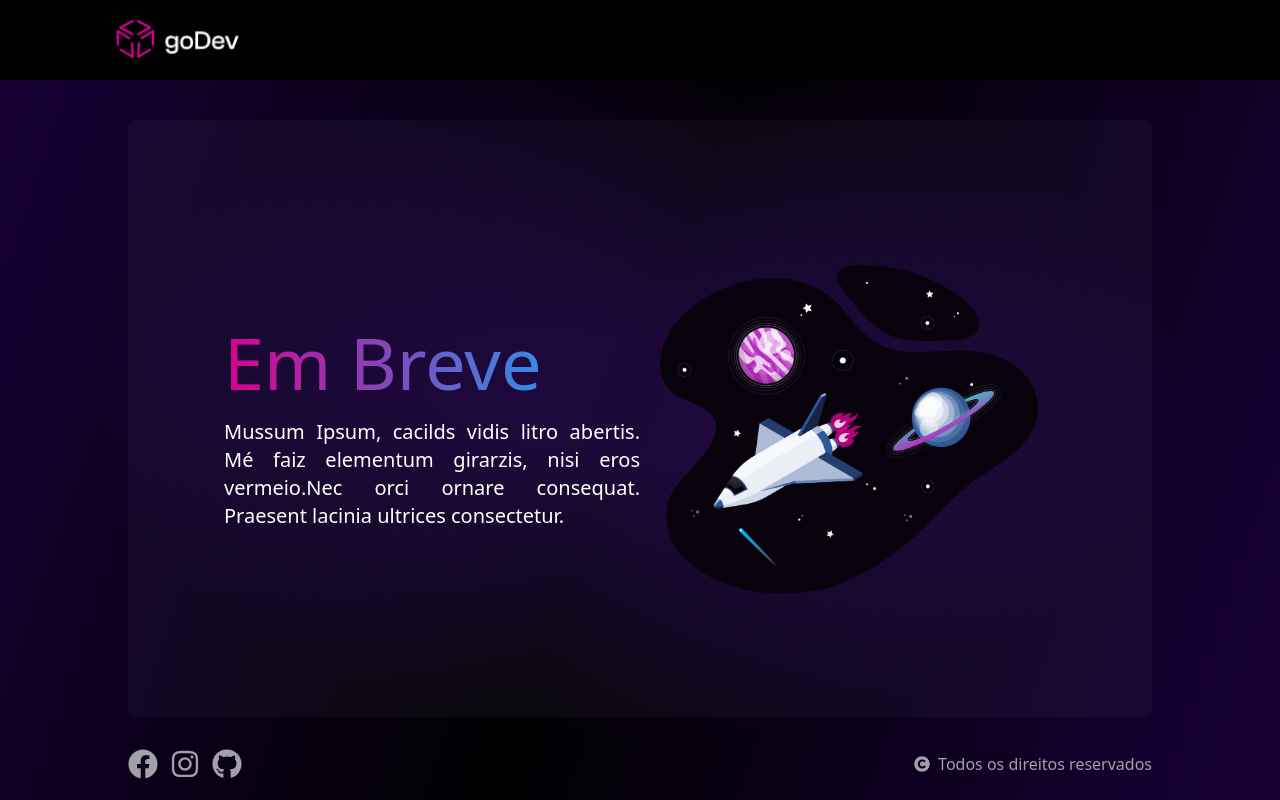
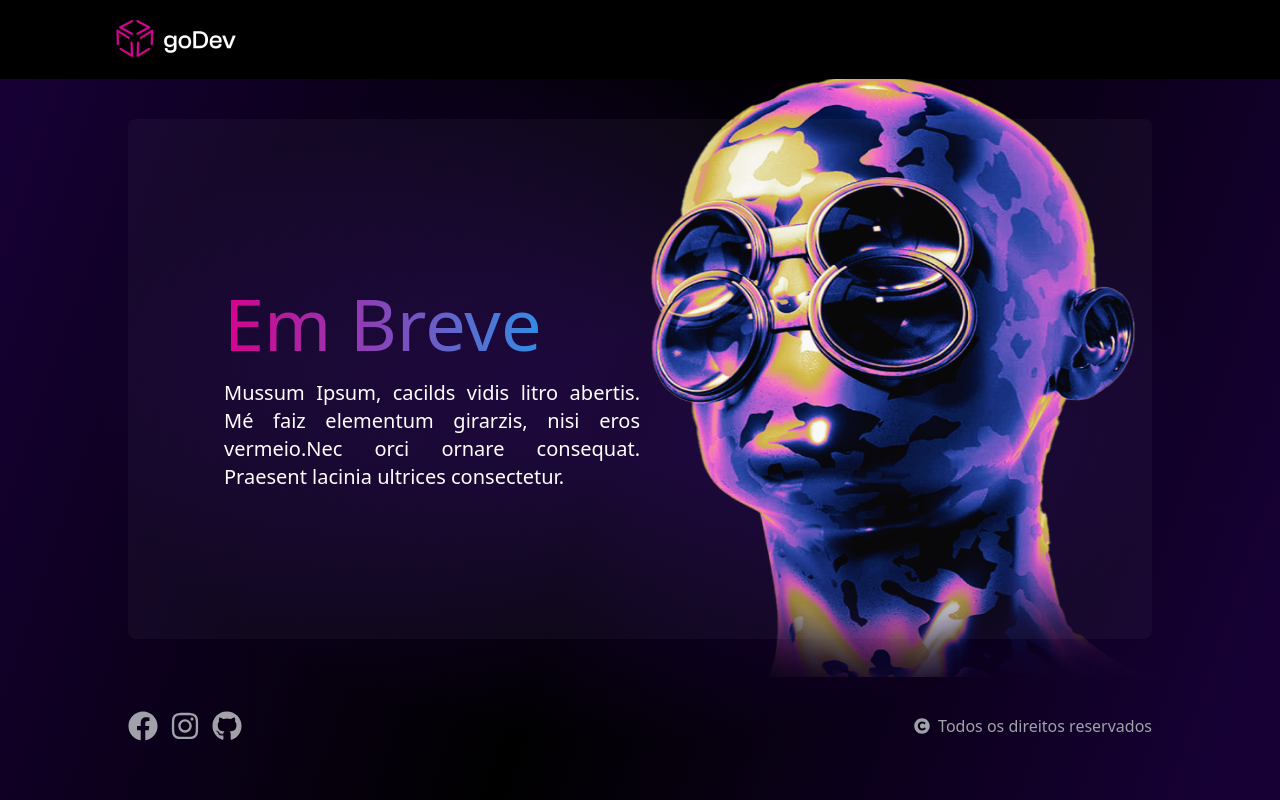
Before and after one commit to GuilhermeSegattoo/inforGerencial-landpage, a Next.js app: page / in a window 1280 px wide. Built offline with nearby package versions, Linux system fonts and the light colour scheme.

Commit message:
fix. cabeça

```diff
--- a/pages/Components/Footer/index.jsx
+++ b/components/footer/index.jsx
@@ -2,11 +2,14 @@ import {FaFacebook,FaInstagram,FaGithub,FaCopyright} from 'react-icons/fa'
 
 export const Footer = () => {
     return(
-        <div className="relative py-5 pt-8 px-10 md:px-16 lg:px-32 flex flex-col items-center md:flex-row gap-2 text-white justify-between mb-4 flex-shrink-0 ">
+        <div className="relative py-5 pt-8 flex flex-col items-center
+        md:flex-row gap-2
+        px-10 md:px-16 lg:px-32
+        text-white justify-between flex-shrink-0 ">
             <div className='flex items-center gap-3'>
-                <FaFacebook className="text-2xl lg:text-3xl text-zinc-400"/>
-                <FaInstagram className="text-2xl lg:text-3xl text-zinc-400"/>
-                <FaGithub className="text-2xl lg:text-3xl text-zinc-400"/>
+                <FaFacebook className="text-2xl md:text-3xl text-zinc-400"/>
+                <FaInstagram className="text-2xl md:text-3xl text-zinc-400"/>
+                <FaGithub className="text-2xl md:text-3xl text-zinc-400"/>
             </div>
             <div className='flex items-center gap-2 text-zinc-400'>
                 <FaCopyright className='text-zinc-400'/>
--- a/pages/Components/Header/index.jsx
+++ b/components/header/index.jsx
@@ -2,7 +2,7 @@
 export const Header = () => {
     return (
         <div className="bg-black flex items-center py-5 px-10 md:px-16 lg:px-28">
-            <img src="assets/logo.png" className="h-10 " alt="" />
+            <img src="assets/logo.png" className="h-10œ" alt="" />
         </div>
     )
 }
--- a/pages/index.tsx
+++ b/pages/index.tsx
@@ -1,24 +1,26 @@
 import type { NextPage } from 'next'
 import Head from 'next/head'
 
-import { Footer } from "./Components/Footer";
-import { Header } from "./Components/Header";
+import { Footer } from "../components/footer";
+import { Header } from "../components/header";
 
 const Home: NextPage = () => {
   return (
-    <div >
+    <div className=''>
       <Head>
-        <title></title>
+        <title>goDev</title>
         <meta name="description" content="Generated by create next app" />
         <link rel="icon" href="/favicon.ico" />
       </Head>
 
-      <main >
-        <div className="bg-primaryGradient h-screen flex flex-col">
+      <main className='relative min-h-screen'>
+        <div className="flex flex-col relative min-h-screen h-full">
           <Header />
-          <div className="relative grid px-16 py-5 lg:grid-cols-2 lg:px-24 lg:py-24 lg:mx-32 lg:mt-10 items-center text-white justify-between
-            bg-zinc-400/5 rounded-lg">
-            <div className="flex-initial order-last md:order-none">
+          <div style={{height:'calc(100vh - 80px)'}}>
+            <div className='lg:px-32 lg:py-10 lg:h-5/6 block'>
+              <div className="relative grid px-16 py-5 lg:grid-cols-2 lg:px-24 lg:py-24 items-center text-white justify-between
+                bg-zinc-400/5 rounded-lg h-full ">
+                <div className="order-last md:order-none">
                   <h1 className="bg-textGradient text-5xl md:text-6xl lg:text-7xl text-clip
                   text-center md:text-justify
                   text-transparent bg-clip-text my-5">
@@ -28,10 +30,13 @@ const Home: NextPage = () => {
                     nisi eros vermeio.Nec orci ornare consequat. Praesent lacinia ultrices consectetur.</p>
                 </div>
                 <div className="flex items-center justify-center">
-              <img src="./assets/frontImage.png" width={400} alt="" />
+                  {/*<img src="./assets/fontImage.png" width={400} alt=""/>*/}
+                  <img src="./assets/cabeca.png" width={400} className="lg:h-[659px] lg:w-[755px] -z-10 lg:absolute" alt="" />
+                </div>
               </div>
             </div>
             <Footer />
+          </div>
         </div>
       </main>
 
```
Also changed, not shown: public/assets/cabeca.png (added). Lines whose indentation alone changed are shown as unchanged.
